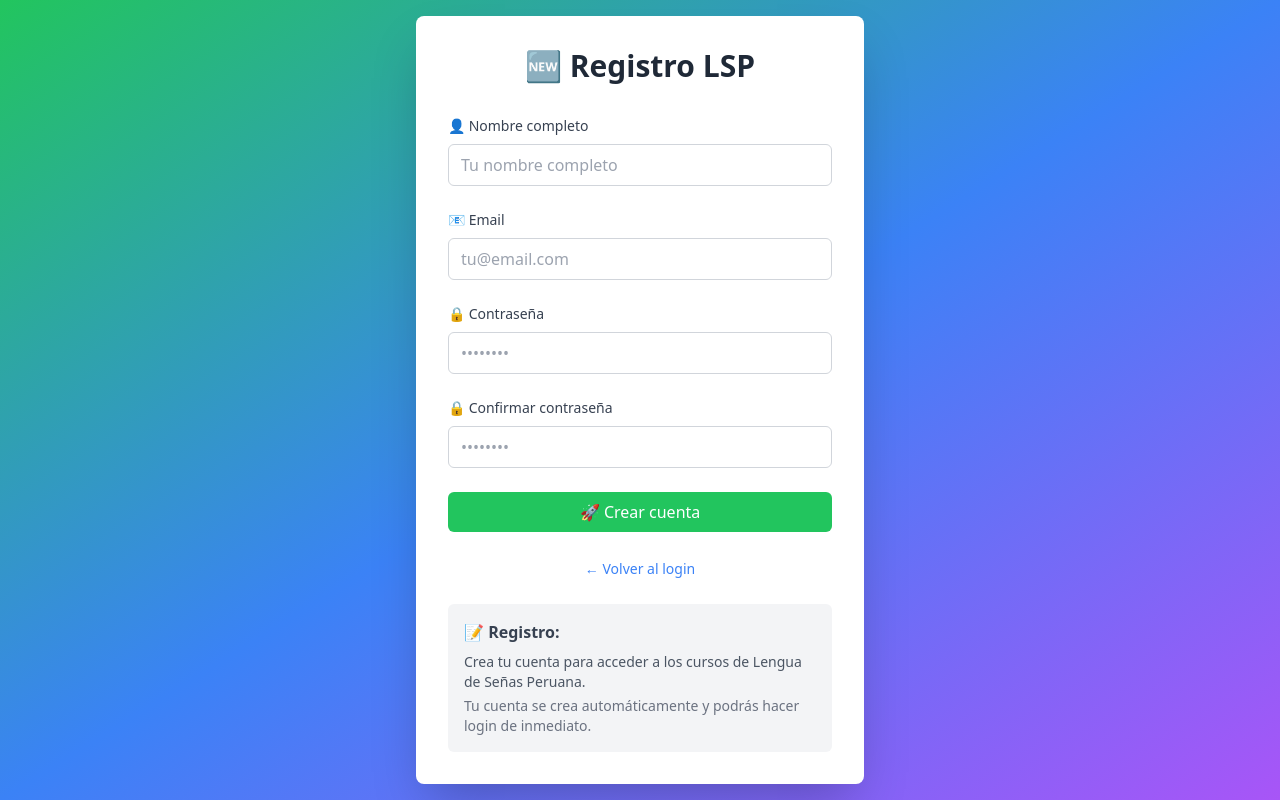
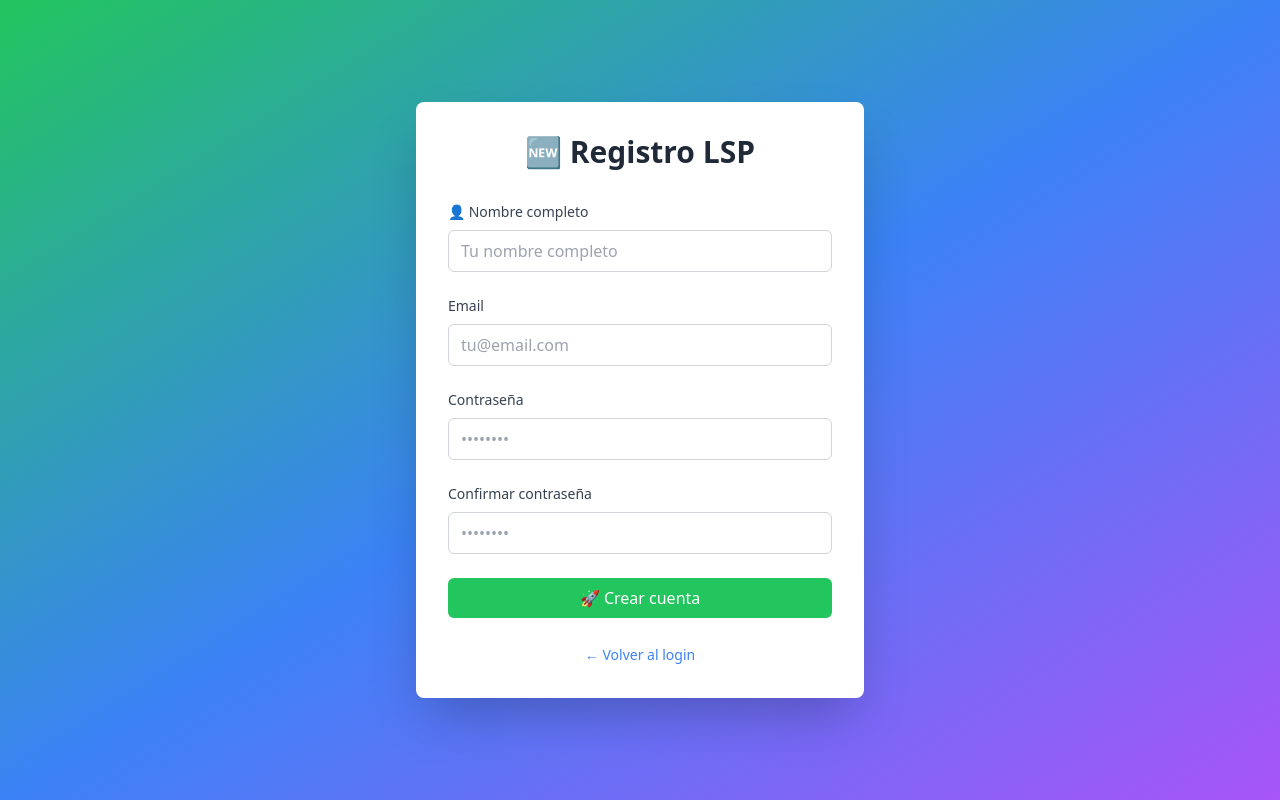
Before and after one commit to gianca04/rimanaq-front, a React (Vite) app: page / in a window 1280 px wide. Both pictures are taken after a click on the button "Crear cuenta →". Built offline with nearby package versions, Linux system fonts and the light colour scheme.

Commit message:
Eliminación de div de info de registro

```diff
--- a/src/components/Register.tsx
+++ b/src/components/Register.tsx
@@ -95,7 +95,7 @@ const Register: React.FC<RegisterProps> = ({ onRegisterSuccess, onBackToLogin })
           {/* Email */}
           <div>
             <label htmlFor="email" className="block text-sm font-medium text-gray-700 mb-2">
-              📧 Email
+              Email
             </label>
             <input
               type="email"
@@ -112,7 +112,7 @@ const Register: React.FC<RegisterProps> = ({ onRegisterSuccess, onBackToLogin })
           {/* Password */}
           <div>
             <label htmlFor="password" className="block text-sm font-medium text-gray-700 mb-2">
-              🔒 Contraseña
+              Contraseña
             </label>
             <input
               type="password"
@@ -129,7 +129,7 @@ const Register: React.FC<RegisterProps> = ({ onRegisterSuccess, onBackToLogin })
           {/* Password Confirmation */}
           <div>
             <label htmlFor="password_confirmation" className="block text-sm font-medium text-gray-700 mb-2">
-              🔒 Confirmar contraseña
+              Confirmar contraseña
             </label>
             <input
               type="password"
@@ -171,15 +171,7 @@ const Register: React.FC<RegisterProps> = ({ onRegisterSuccess, onBackToLogin })
         </div>
 
         {/* Info */}
-        <div className="mt-6 p-4 bg-gray-100 rounded-md">
-          <h3 className="font-semibold text-gray-700 mb-2">📝 Registro:</h3>
-          <p className="text-sm text-gray-600">
-            Crea tu cuenta para acceder a los cursos de Lengua de Señas Peruana.
-          </p>
-          <p className="text-sm text-gray-500 mt-1">
-            Tu cuenta se crea automáticamente y podrás hacer login de inmediato.
-          </p>
-        </div>
+
       </div>
     </div>
   );
```
